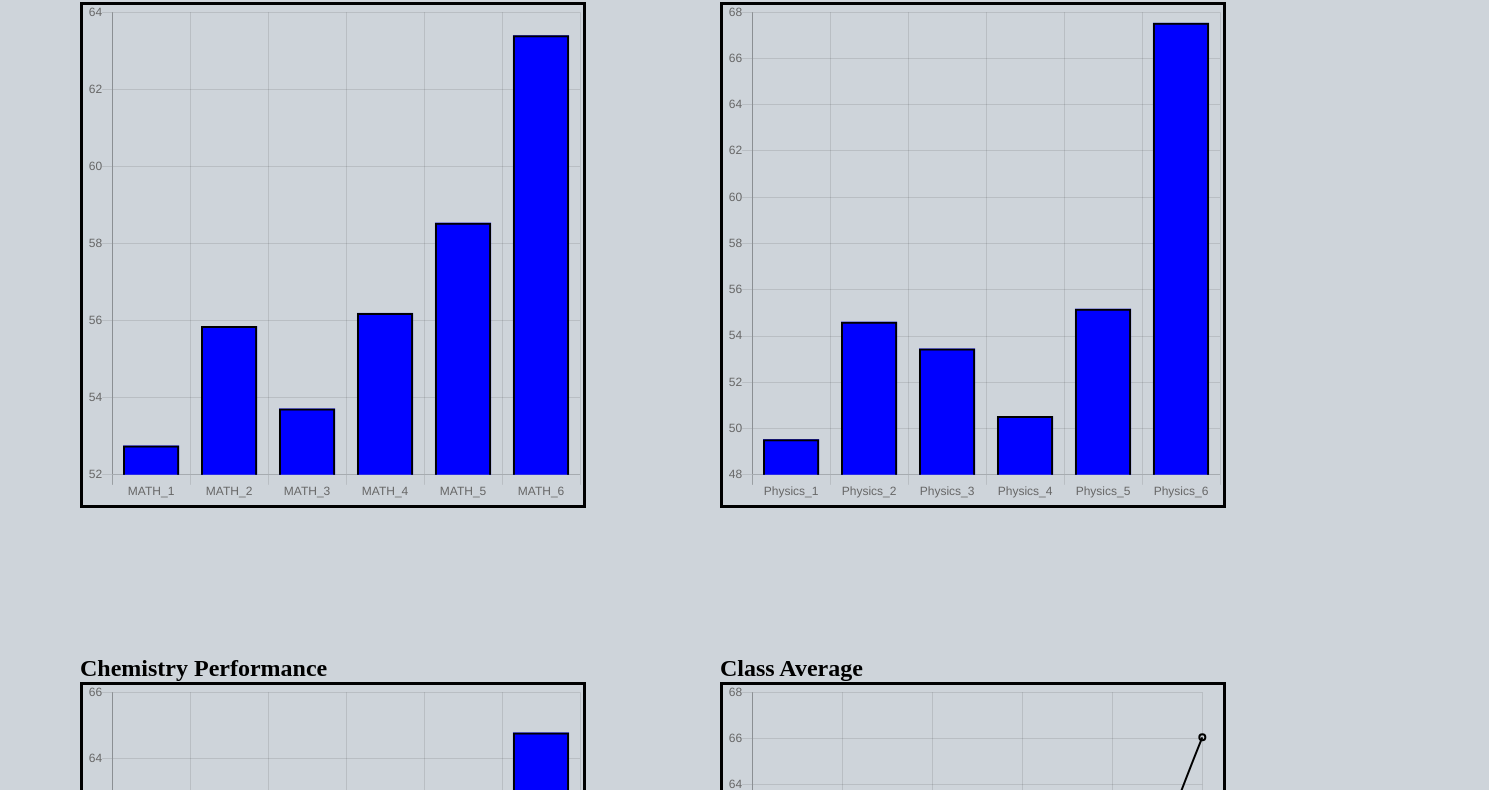
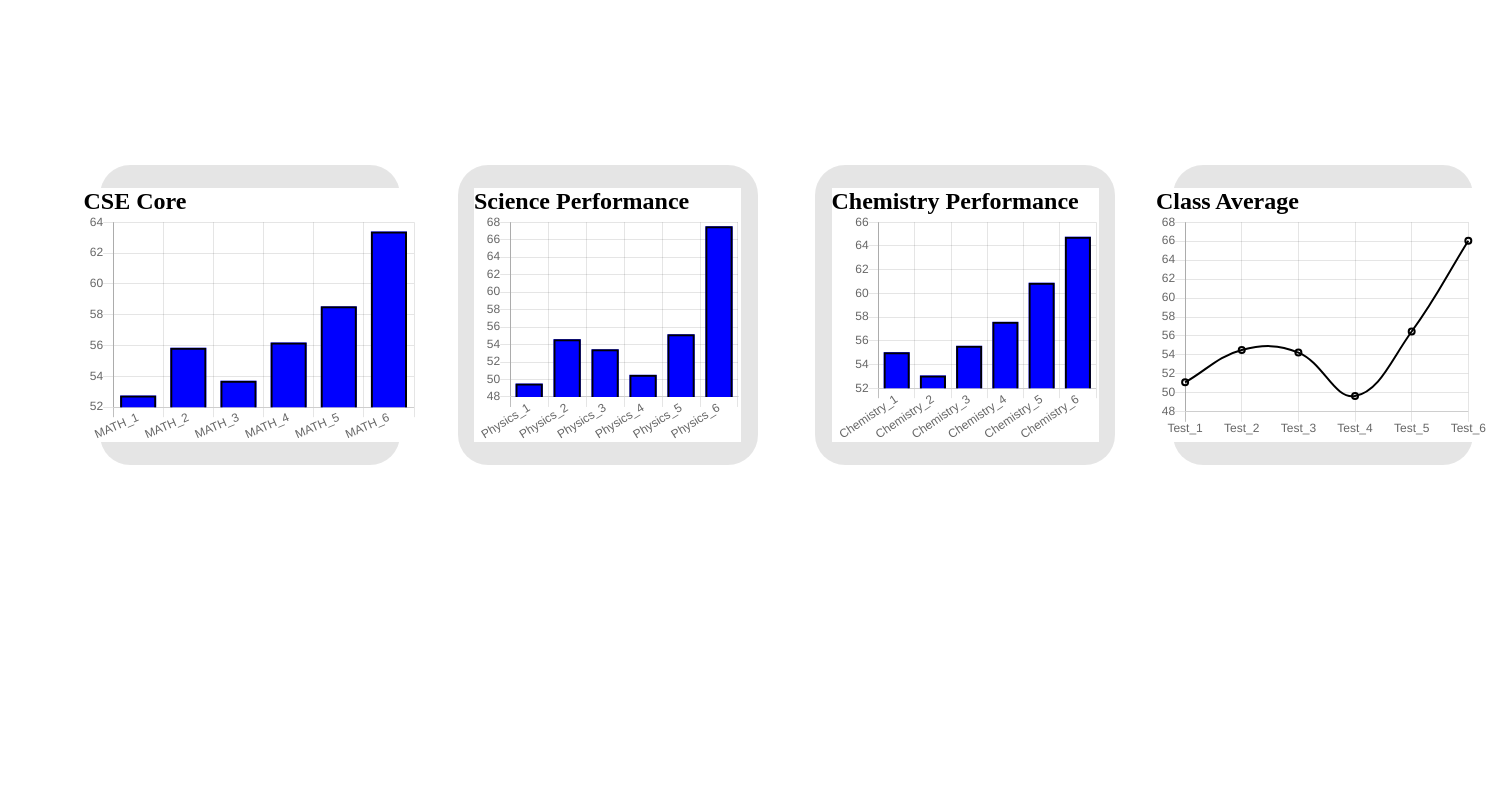
Before and after one commit to Prasanth-Anand-P/Student-Performance-Analytics, a plain HTML site: page index.html in a window 1280 px wide. Shown: the part 152-942 px from the top of the page, 1489 px wide, since content can reach past the window. Drawn offline with nearby package versions, Linux system fonts and the light colour scheme.

Commit message:
Add files via upload

```diff
--- a/index.html
+++ b/index.html
@@ -5,31 +5,40 @@
     <meta http-equiv="X-UA-Compatible" content="IE=edge">
     <meta name="viewport" content="width=device-width, initial-scale=1.0">
     <link rel="stylesheet" href="style.css">
-    <title>Document</title>
+    <title>Student Performance Analytics</title>
 </head>
 <body>
-    <h1 id="tit">Student Performance Analysis</h1>
+    <h1 id="tit">Student Performance Analytics</h1>
     <div class="box">
+      <div class="sub_boxes">
         <div class="c1">
           <h2>CSE Core</h2>
-            <canvas id="chart"></canvas>
+          <canvas id="chart" height="150" width="250"></canvas>
+        </div>
       </div>
 
+      <div class="sub_boxes2">
         <div class="c2">
           <h2>Science Performance</h2>
-            <canvas id="sci_chart"></canvas>
+            <canvas id="sci_chart" height="150" width="200"></canvas>
+          </div>
       </div>
 
+      <div class="sub_boxes3">
         <div class="c3">
           <h2>Chemistry Performance</h2>
-              <canvas id="che_chart"></canvas>
+            <canvas id="che_chart" height="150" width="200"></canvas>
+          </div>
       </div>
 
+      <div class="sub_boxes4">
         <div class="c4">
           <h2>Class Average</h2>
-              <canvas id="avg_chart"></canvas>
+            <canvas id="avg_chart"  height="150" width="250"></canvas>
           </div>
       </div>
+      </div>
+
     </div>
 
     <script src="https://cdnjs.cloudflare.com/ajax/libs/d3/5.7.0/d3.min.js"></script>
--- a/script.js
+++ b/script.js
@@ -1,4 +1,3 @@
-var char = document.getElementById('chart')
 function makeChart(players) {
     var sub = players.map(function(d) {
       return d.MATHS;
--- a/style.css
+++ b/style.css
@@ -1,31 +1,86 @@
 *{
     margin: 0;
     padding: 0;
-    background-color: #ced4da;
+    background: white;
 }
 
 #tit{
     text-align: center;
-    margin-top: 10px;
+    margin-top: 100px;
 }
 
 .box{
     height: 100vh;
+    width: 100%;
     display: grid;
     /* flex-direction: row; */
-    grid-template-columns: 1fr 1fr;
+    grid-template-columns: repeat(auto-fill, minmax(150px, 1fr));
+    grid-gap: 150px;
+
+    margin-left: 70px;
+    margin-top: 90px;
+    /* background-color: rgba(0,0,0,0.2); */
 
 }
 
-.c1,.c2,.c3,.c4{
+.sub_boxes{
+    height: 300px;
+    width:300px;
+    display: flex;
+    justify-content: center;
+    align-items: center;
+    background-color: rgba(0,0,0,0.1);
+    margin-top: 90px;
+    margin-left: 30px;
+    border-radius: 30px;
+}
+
+.sub_boxes2{
+    height: 300px;
+    width:300px;
+    display: flex;
+    justify-content: center;
+    align-items: center;
+    background-color: rgba(0,0,0,0.1);
+    margin-top: 90px;
+    margin-left: 30px;
+    border-radius: 30px;
+
+}
+
+.sub_boxes3{
+    height: 300px;
+    width:300px;
+    display: flex;
+    justify-content: center;
+    align-items: center;
+    background-color: rgba(0,0,0,0.1);
+    margin-top: 90px;
+    margin-left: 30px;
+    border-radius: 30px;
+}
+
+.sub_boxes4{
+    height: 300px;
+    width:300px;
+    display: flex;
+    justify-content: center;
+    align-items: center;
+    background-color: rgba(0,0,0,0.1);
+    margin-top: 90px;
+    margin-left: 30px;
+    border-radius: 30px;
+}
+/* .c1,.c2,.c3,.c4{
     margin-left: 30px;
     margin-top: 30px;
     margin-bottom: 50px;
-    height: 500px;
-    width: 500px;
+    height: 250px;
+    width: 250px;
     padding: 50px;
-}
+} */
 
 .c1 #chart,#sci_chart,#che_chart,#avg_chart{
-    border: 3px solid black;
+    /* border: 3px solid black; */
+    height: 200px;
 }
```
Lines whose indentation alone changed are shown as unchanged.
